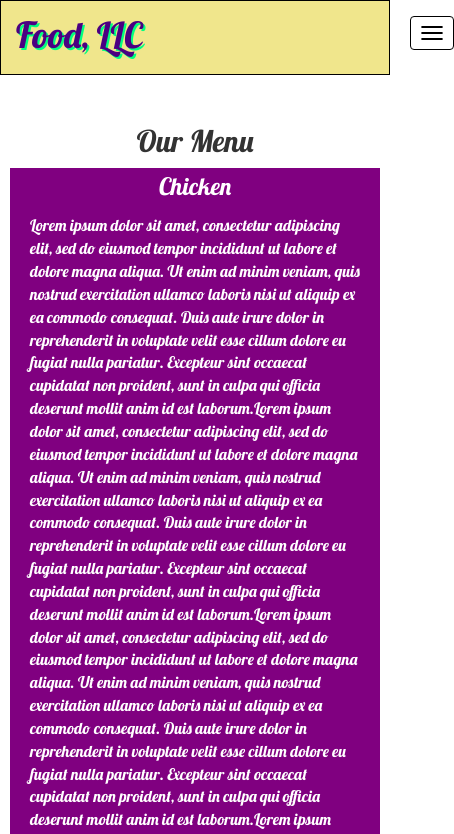
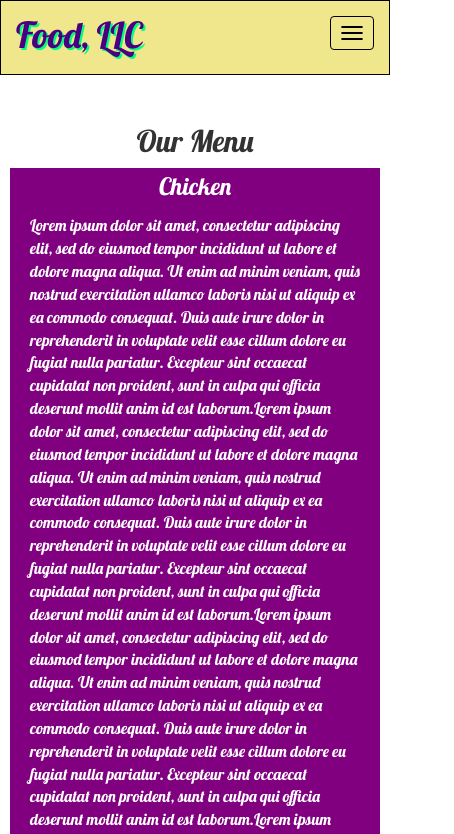
Before and after one commit to solalura24/M3.1, a plain HTML site: page index.html in a window 390 px wide. Shown: the top 834 px of the page, 454 px wide, since content can reach past the window. Drawn offline with Linux system fonts and the light colour scheme.

Commit message:
Updating

```diff
--- a/css/styles.css
+++ b/css/styles.css
@@ -62,6 +62,11 @@ h1{
   border: 1px solid black;
 }
 
+button.navbar-toggle.collapsed{
+  margin-top:15px;
+  margin-right: 30px;
+}
+
 h2{
 	padding-top: 30px;
 }
@@ -112,9 +117,9 @@ h3{
 }
 }
 /********** Super extra small devices Only :-) (e.g., iPhone 4) **********/
-@media (max-width: 479px) {
+@media (min-width: 150px) and (max-width: 479px) {
   /* Header */
-button.navbar-toggle.collapsed {
+.navbar-header button.navbar-toggle, .navbar-header .icon-bar {
 	visibility: visible;
 }
 
@@ -122,8 +127,4 @@ button.navbar-toggle.collapsed {
   visibility: visible;
  }
 
- button.navbar-toggle.collapsed.visible-xs.hidden-sm{
-  margin-top:15px;
-  margin-right: -50px;
 }
-}
--- a/index.html
+++ b/index.html
@@ -22,7 +22,7 @@
               <h1>Food, LLC</h1>
             </div>
 
-            <button type="button" class="navbar-toggle collapsed visible-xs hidden-sm" data-toggle="collapse" data-target="#collapsable-nav" aria-expanded="false">
+            <button type="button" class="navbar-toggle collapsed visible-xs hidden-sm visible-xxs" data-toggle="collapse" data-target="#collapsable-nav" aria-expanded="false">
             <span class="sr-only">Toggle navigation</span>
             <span class="icon-bar"></span>
             <span class="icon-bar"></span>
```
